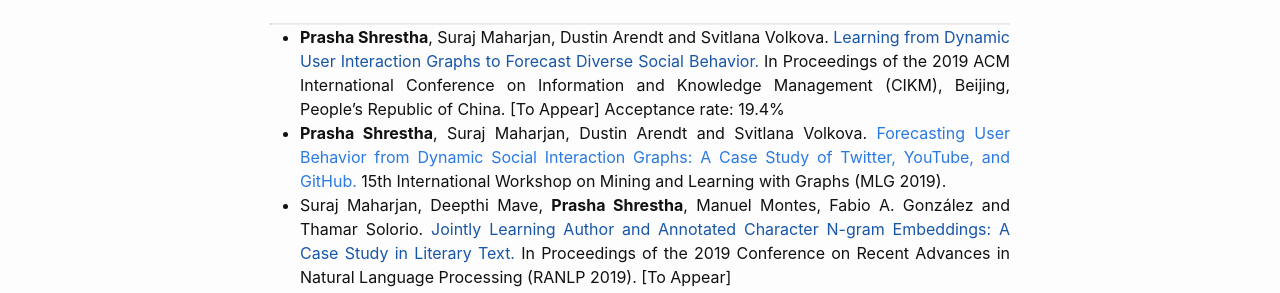
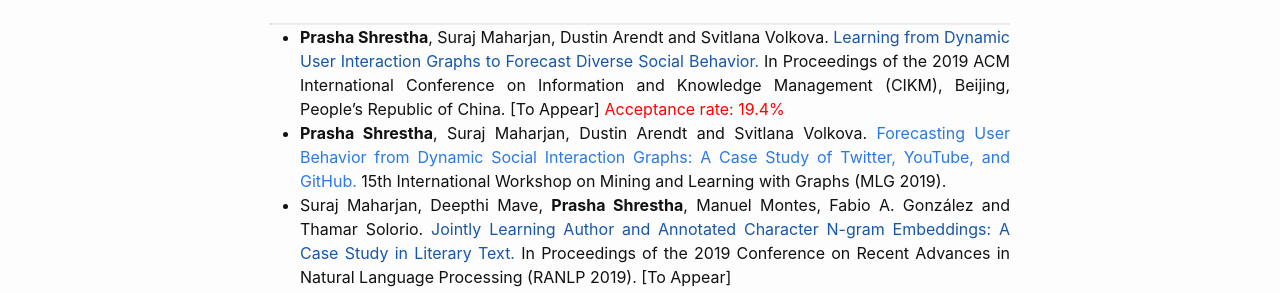
Before and after one commit to prashas/prashas.github.io, a Jekyll site: the page built from publications/index.html, in a window 1280 px wide. Shown: the part 236-529 px from the top of the page. Built offline with Jekyll 4.4.1, drawn with Linux system fonts in a browser that asks for light colours.

Commit message:
Update index.html

```diff
--- a/publications/index.html
+++ b/publications/index.html
@@ -13,7 +13,7 @@ permalink: /publications/
         <hr>
         <ul>
             <li> <strong>Prasha Shrestha</strong>, Suraj Maharjan, Dustin Arendt and Svitlana
-                Volkova. <a href=''>Learning from Dynamic User Interaction  Graphs  to  Forecast  Diverse  Social  Behavior.</a> In Proceedings of the 2019 ACM International Conference on Information and Knowledge Management (CIKM), Beijing, People’s Republic of China. [To Appear] Acceptance rate: 19.4% </li>
+                Volkova. <a href=''>Learning from Dynamic User Interaction  Graphs  to  Forecast  Diverse  Social  Behavior.</a> In Proceedings of the 2019 ACM International Conference on Information and Knowledge Management (CIKM), Beijing, People’s Republic of China. [To Appear] <span style="color:red;">Acceptance rate: 19.4% </span></li>
 
             <li> <strong>Prasha Shrestha</strong>, Suraj Maharjan, Dustin Arendt and Svitlana
                 Volkova. <a href='https://drive.google.com/file/d/16UBsx2lVLmyxhTmOsIzZPUhchh4IYrLp/view' >Forecasting User Behavior from Dynamic Social Interaction Graphs: A Case Study of Twitter, YouTube, and GitHub.</a> 15th International Workshop on Mining and Learning with Graphs (MLG 2019).</li>
```
